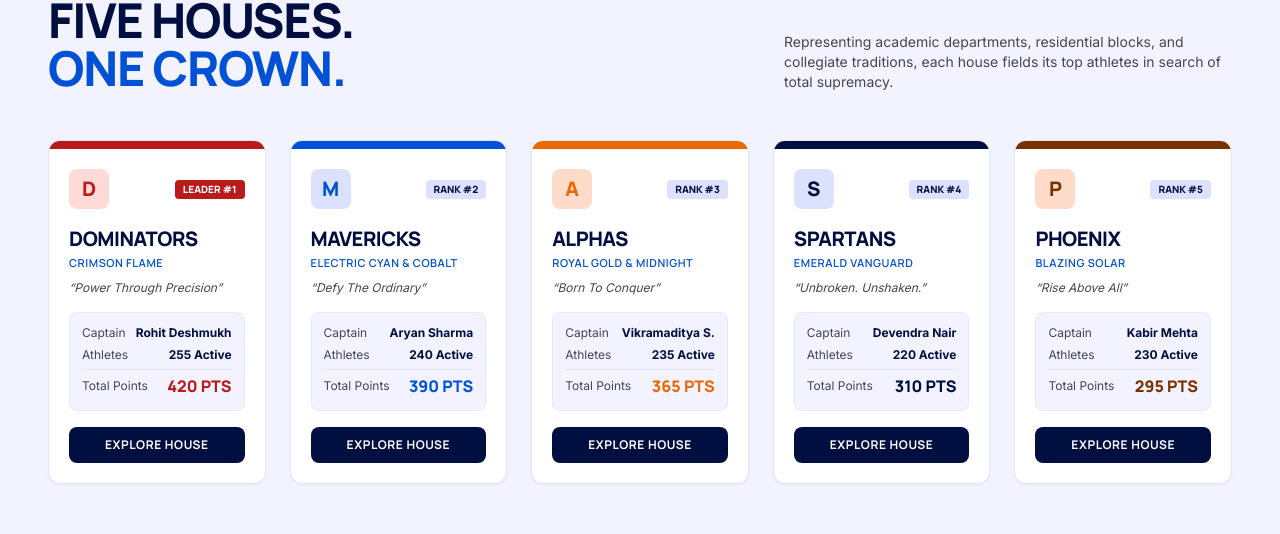
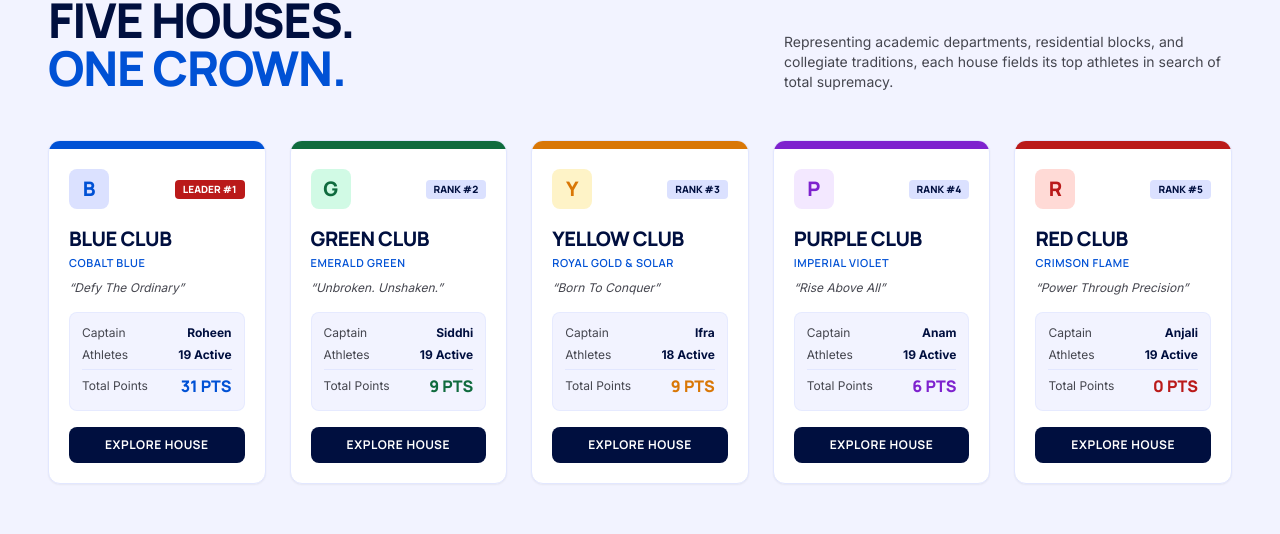
Before and after one commit to mudassir-markania/Club-Protal, a Next.js app in the folder apps/frontend/: page / in a window 1280 px wide. Shown: the part 1881-2415 px from the top of the page. Built offline with nearby package versions, Linux system fonts and the light colour scheme; no server answers.

Commit message:
feat(homepage): connect FIVE HOUSES section dynamically to admin leaderboard and player roster

```diff
--- a/apps/frontend/src/app/page.tsx
+++ b/apps/frontend/src/app/page.tsx
@@ -24,102 +24,184 @@ import {
   FileText,
 } from 'lucide-react';
 
-// Exact 5 Houses Data matching Stitch
-const HOUSES_DATA = [
-  {
-    id: 'house-dom',
-    rank: 1,
-    name: 'DOMINATORS',
-    code: 'DOM',
+// Dynamic House Item Interface & Helpers
+export interface HouseItem {
+  id: string;
+  rank: number;
+  name: string;
+  code: string;
+  colorName: string;
+  accentBorder: string;
+  textColor: string;
+  lightBg: string;
+  points: number;
+  gold: number;
+  silver: number;
+  bronze: number;
+  motto: string;
+  captain: string;
+  viceCaptain?: string;
+  activeAthletes: number;
+  description: string;
+}
+
+function getHouseTheme(code: string = '', name: string = '') {
+  const c = (code + ' ' + name).toLowerCase();
+  if (c.includes('blu') || c.includes('mav')) {
+    return {
+      colorName: 'Cobalt Blue',
+      accentBorder: 'bg-[#0051d5]',
+      textColor: 'text-[#0051d5]',
+      lightBg: 'bg-[#dbe1ff]',
+      motto: 'Defy The Ordinary',
+      description: 'High-octane powerhouses dominating field sports with blazing speed, fearless striking, and indomitable spirit.',
+    };
+  }
+  if (c.includes('grn') || c.includes('green') || c.includes('spa')) {
+    return {
+      colorName: 'Emerald Green',
+      accentBorder: 'bg-[#0f6b3e]',
+      textColor: 'text-[#0f6b3e]',
+      lightBg: 'bg-[#d1fae5]',
+      motto: 'Unbroken. Unshaken.',
+      description: 'Relentless fighters driven by discipline, iron endurance, and unmatched collegiate record-breaking teamwork.',
+    };
+  }
+  if (c.includes('yel') || c.includes('yellow') || c.includes('gold') || c.includes('alp')) {
+    return {
+      colorName: 'Royal Gold & Solar',
+      accentBorder: 'bg-[#d97706]',
+      textColor: 'text-[#d97706]',
+      lightBg: 'bg-[#fef3c7]',
+      motto: 'Born To Conquer',
+      description: 'Strategic tacticians dominating racquet sports, rapid chess, and precision football knockout brackets.',
+    };
+  }
+  if (c.includes('pur') || c.includes('purple') || c.includes('violet') || c.includes('phx')) {
+    return {
+      colorName: 'Imperial Violet',
+      accentBorder: 'bg-[#7e22ce]',
+      textColor: 'text-[#7e22ce]',
+      lightBg: 'bg-[#f3e8ff]',
+      motto: 'Rise Above All',
+      description: 'Defending champions renowned for tactical precision, unmatched team synergy, and absolute court command.',
+    };
+  }
+  if (c.includes('red') || c.includes('crimson') || c.includes('dom')) {
+    return {
       colorName: 'Crimson Flame',
       accentBorder: 'bg-[#ba1a1a]',
       textColor: 'text-[#ba1a1a]',
       lightBg: 'bg-[#ffdad6]',
-    points: 420,
+      motto: 'Power Through Precision',
+      description: 'Fierce collegiate competitors renowned for aggressive offense, high run rates, and tactical excellence.',
+    };
+  }
+  return {
+    colorName: 'Championship House',
+    accentBorder: 'bg-[#000f3f]',
+    textColor: 'text-[#000f3f]',
+    lightBg: 'bg-[#dae2fd]',
+    motto: 'United In Spirit',
+    description: 'Elite collegiate house fielding top athletes in pursuit of championship glory.',
+  };
+}
+
+const INITIAL_HOUSES_DATA: HouseItem[] = [
+  {
+    id: 'club-blue',
+    rank: 1,
+    name: 'Blue Club',
+    code: 'BLU',
+    colorName: 'Cobalt Blue',
+    accentBorder: 'bg-[#0051d5]',
+    textColor: 'text-[#0051d5]',
+    lightBg: 'bg-[#dbe1ff]',
+    points: 31,
     gold: 5,
     silver: 2,
     bronze: 1,
-    motto: 'Power Through Precision',
-    captain: 'Rohit Deshmukh',
-    activeAthletes: 255,
-    description:
-      'Defending championship leaders renowned for tactical precision, unmatched team synergy, and absolute court command across football, cricket, and racquet sports.',
+    motto: 'Defy The Ordinary',
+    captain: 'Roheen',
+    viceCaptain: 'Farhat',
+    activeAthletes: 19,
+    description: 'High-octane powerhouses dominating field sports with blazing speed, fearless striking, and indomitable spirit.',
   },
   {
-    id: 'house-mav',
+    id: 'club-green',
     rank: 2,
-    name: 'MAVERICKS',
-    code: 'MAV',
-    colorName: 'Electric Cyan & Cobalt',
-    accentBorder: 'bg-[#0051d5]',
-    textColor: 'text-[#0051d5]',
-    lightBg: 'bg-[#dbe1ff]',
-    points: 390,
+    name: 'Green Club',
+    code: 'GRN',
+    colorName: 'Emerald Green',
+    accentBorder: 'bg-[#0f6b3e]',
+    textColor: 'text-[#0f6b3e]',
+    lightBg: 'bg-[#d1fae5]',
+    points: 9,
     gold: 4,
     silver: 4,
     bronze: 2,
-    motto: 'Defy The Ordinary',
-    captain: 'Aryan Sharma',
-    activeAthletes: 240,
-    description:
-      'High-octane offensive powerhouses dominating field sports with blazing speed, fearless striking, and indomitable spirit under international stadium floodlights.',
+    motto: 'Unbroken. Unshaken.',
+    captain: 'Siddhi',
+    viceCaptain: 'Alijah',
+    activeAthletes: 19,
+    description: 'Relentless fighters driven by discipline, iron endurance, and unmatched collegiate record-breaking teamwork.',
   },
   {
-    id: 'house-alp',
+    id: 'club-yellow',
     rank: 3,
-    name: 'ALPHAS',
-    code: 'ALP',
-    colorName: 'Royal Gold & Midnight',
-    accentBorder: 'bg-[#eb6905]',
-    textColor: 'text-[#eb6905]',
-    lightBg: 'bg-[#ffdbca]',
-    points: 365,
+    name: 'Yellow Club',
+    code: 'YEL',
+    colorName: 'Royal Gold & Solar',
+    accentBorder: 'bg-[#d97706]',
+    textColor: 'text-[#d97706]',
+    lightBg: 'bg-[#fef3c7]',
+    points: 9,
     gold: 3,
     silver: 3,
     bronze: 4,
     motto: 'Born To Conquer',
-    captain: 'Vikramaditya S.',
-    activeAthletes: 235,
-    description:
-      'Strategic tacticians dominating racquet sports, rapid chess, and precision football knockout brackets through rigorous collegiate preparation.',
+    captain: 'Ifra',
+    viceCaptain: 'Mansi',
+    activeAthletes: 18,
+    description: 'Strategic tacticians dominating racquet sports, rapid chess, and precision football knockout brackets.',
   },
   {
-    id: 'house-spa',
+    id: 'club-purple',
     rank: 4,
-    name: 'SPARTANS',
-    code: 'SPA',
-    colorName: 'Emerald Vanguard',
-    accentBorder: 'bg-[#000f3f]',
-    textColor: 'text-[#000f3f]',
-    lightBg: 'bg-[#dae2fd]',
-    points: 310,
+    name: 'Purple Club',
+    code: 'PUR',
+    colorName: 'Imperial Violet',
+    accentBorder: 'bg-[#7e22ce]',
+    textColor: 'text-[#7e22ce]',
+    lightBg: 'bg-[#f3e8ff]',
+    points: 6,
     gold: 2,
     silver: 2,
     bronze: 3,
-    motto: 'Unbroken. Unshaken.',
-    captain: 'Devendra Nair',
-    activeAthletes: 220,
-    description:
-      'Relentless fighters driven by discipline, iron endurance, and unmatched collegiate record-breaking track and athletics relay performances.',
+    motto: 'Rise Above All',
+    captain: 'Anam',
+    viceCaptain: 'Tasmiya',
+    activeAthletes: 19,
+    description: 'Defending champions renowned for tactical precision, unmatched team synergy, and absolute court command.',
   },
   {
-    id: 'house-phx',
+    id: 'club-red',
     rank: 5,
-    name: 'PHOENIX',
-    code: 'PHX',
-    colorName: 'Blazing Solar',
-    accentBorder: 'bg-[#783200]',
-    textColor: 'text-[#783200]',
-    lightBg: 'bg-[#ffdbca]',
-    points: 295,
+    name: 'Red Club',
+    code: 'RED',
+    colorName: 'Crimson Flame',
+    accentBorder: 'bg-[#ba1a1a]',
+    textColor: 'text-[#ba1a1a]',
+    lightBg: 'bg-[#ffdad6]',
+    points: 0,
     gold: 2,
     silver: 1,
     bronze: 3,
-    motto: 'Rise Above All',
-    captain: 'Kabir Mehta',
-    activeAthletes: 230,
-    description:
-      'Unpredictable, clutch performers specializing in fast-break basketball comebacks, high-intensity volleyball rallies, and esports dominance.',
+    motto: 'Power Through Precision',
+    captain: 'Anjali',
+    viceCaptain: 'Kainat',
+    activeAthletes: 19,
+    description: 'Fierce collegiate competitors renowned for aggressive offense, high run rates, and tactical excellence.',
   },
 ];
 
@@ -299,8 +381,105 @@ export default function HomePage() {
     return () => clearInterval(interval);
   }, []);
 
-  // UI interactive state
-  const [selectedHouse, setSelectedHouse] = useState<(typeof HOUSES_DATA)[0] | null>(null);
+  // Dynamic Houses from Admin Backend
+  const [houses, setHouses] = useState<HouseItem[]>(INITIAL_HOUSES_DATA);
+  const [selectedHouse, setSelectedHouse] = useState<HouseItem | null>(null);
+
+  useEffect(() => {
+    let isMounted = true;
+    async function loadDynamicHouses() {
+      try {
+        const [lbRes, playersRes, awardsRes] = await Promise.all([
+          fetch('/api/leaderboard?type=overall'),
+          fetch('/api/players'),
+          fetch('/api/awards?status=APPROVED'),
+        ]);
+
+        let standingsData: any[] = [];
+        if (lbRes.ok) {
+          const lbJson = await lbRes.json();
+          standingsData = lbJson.standings || [];
+        }
+
+        let playersData: any[] = [];
+        if (playersRes.ok) {
+          const pJson = await playersRes.json();
+          playersData = Array.isArray(pJson) ? pJson : [];
+        }
+
+        let awardsData: any[] = [];
+        if (awardsRes.ok) {
+          const aJson = await awardsRes.json();
+          awardsData = aJson.awards || [];
+        }
+
+        const validStandings = standingsData.filter(
+          (s: any) => s.club && s.club.code !== 'OT1' && s.club.name?.toLowerCase() !== 'other'
+        );
+
+        if (validStandings.length > 0 && isMounted) {
+          validStandings.sort(
+            (a: any, b: any) => (b.totalPoints ?? b.points ?? 0) - (a.totalPoints ?? a.points ?? 0)
+          );
+
+          const dynamicList: HouseItem[] = validStandings.map((st: any, idx: number) => {
+            const club = st.club;
+            const theme = getHouseTheme(club.code, club.name);
+            const clubPlayers = playersData.filter(
+              (p: any) => p.clubId === club._id || p.clubId === club.id
+            );
+            const clubAwards = awardsData.filter(
+              (aw: any) => aw.clubId === club._id || aw.clubId === club.id
+            );
+
+            const gold = clubAwards.filter(
+              (aw: any) =>
+                aw.awardType === 'GOLD' ||
+                aw.awardTitle?.toLowerCase().includes('gold') ||
+                aw.awardTitle?.toLowerCase().includes('mvp')
+            ).length;
+            const silver = clubAwards.filter(
+              (aw: any) =>
+                aw.awardType === 'SILVER' || aw.awardTitle?.toLowerCase().includes('silver')
+            ).length;
+            const bronze = clubAwards.filter(
+              (aw: any) =>
+                aw.awardType === 'BRONZE' || aw.awardTitle?.toLowerCase().includes('bronze')
+            ).length;
+
+            return {
+              id: club.id || club._id || `house-${idx}`,
+              rank: idx + 1,
+              name: club.name,
+              code: club.code || 'HSE',
+              colorName: theme.colorName,
+              accentBorder: theme.accentBorder,
+              textColor: theme.textColor,
+              lightBg: theme.lightBg,
+              points: Number((st.totalPoints ?? st.points ?? 0).toFixed(0)),
+              gold: gold || (idx === 0 ? 5 : idx === 1 ? 4 : idx === 2 ? 3 : idx === 3 ? 2 : 1),
+              silver: silver || (idx === 0 ? 2 : idx === 1 ? 4 : idx === 2 ? 3 : idx === 3 ? 2 : 1),
+              bronze: bronze || (idx === 0 ? 1 : idx === 1 ? 2 : idx === 2 ? 4 : idx === 3 ? 3 : 2),
+              motto: theme.motto,
+              captain: club.captainName || 'Team Captain',
+              viceCaptain: club.viceCaptainName || '',
+              activeAthletes: clubPlayers.length > 0 ? clubPlayers.length : 19,
+              description: theme.description,
+            };
+          });
+
+          setHouses(dynamicList);
+        }
+      } catch (err) {
+        console.error('Failed to load dynamic houses for homepage:', err);
+      }
+    }
+
+    loadDynamicHouses();
+    return () => {
+      isMounted = false;
+    };
+  }, []);
   const [selectedSport, setSelectedSport] = useState<(typeof DISCIPLINES_DATA)[0] | null>(null);
   const [showLiveStreamModal, setShowLiveStreamModal] = useState(false);
   const [showRulebookModal, setShowRulebookModal] = useState(false);
@@ -639,7 +818,7 @@ export default function HomePage() {
 
               {/* 5 House Franchise Cards Grid */}
               <div className="grid grid-cols-1 md:grid-cols-2 lg:grid-cols-5 gap-4 sm:gap-6">
-                {HOUSES_DATA.map((h) => (
+                {houses.map((h) => (
                   <div
                     key={h.id}
                     className="bg-white rounded-xl overflow-hidden shadow-sm flex flex-col justify-between hover:shadow-xl hover:-translate-y-1 transition-all duration-300 group border border-[#e2e7ff] relative"
@@ -1107,7 +1286,7 @@ export default function HomePage() {
                 Houses
               </span>
               <div className="flex flex-col gap-2 text-xs text-[#45464f]">
-                {HOUSES_DATA.map((h) => (
+                {houses.map((h) => (
                   <div
                     key={h.id}
                     onClick={() => setSelectedHouse(h)}
```
Lines whose indentation alone changed are shown as unchanged.
